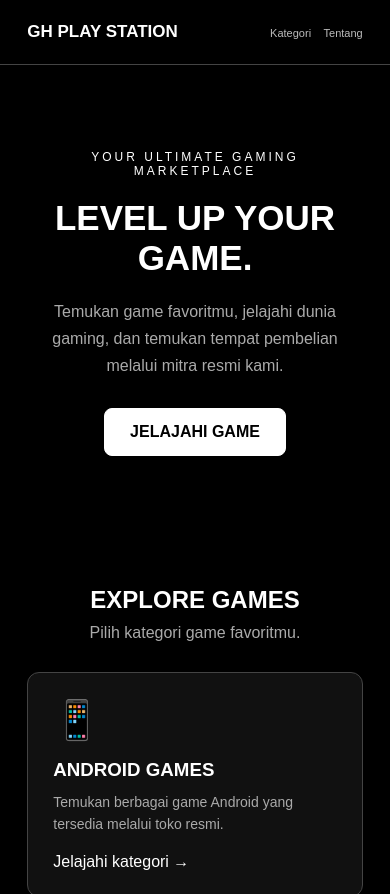
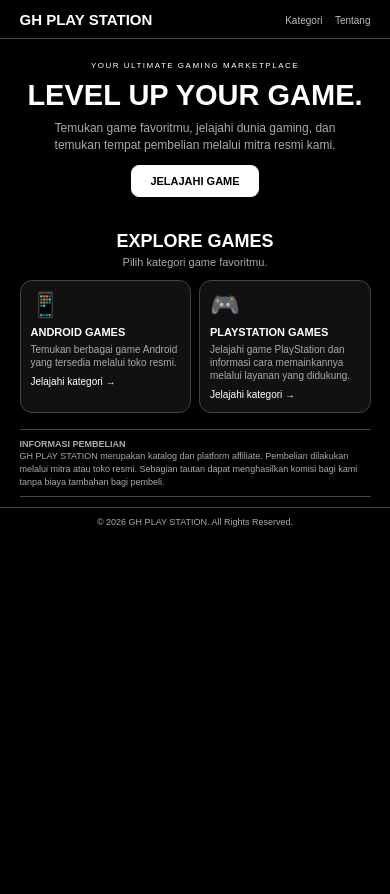
Before and after one commit to iikgea719-ctrl/gamehub-mobile, a plain HTML site: page index.html in a window 390 px wide. Shown: the top 894 px of the page. After the commit the page ends 844 px from the top, so only its background shows below. Drawn offline with Linux system fonts and the light colour scheme.

Commit message:
Update index.html

```diff
--- a/index.html
+++ b/index.html
@@ -116,6 +116,123 @@ footer {
   border-radius: 12px;
 }
 
+/* GH PLAY STATION - ONE SCREEN MOBILE */
+
+@media (max-width: 600px) {
+  header {
+    padding: 10px 5%;
+  }
+
+  .logo {
+    font-size: 15px;
+  }
+
+  nav a {
+    font-size: 10px;
+  }
+
+  .hero {
+    padding: 22px 5% 18px;
+  }
+
+  .tag {
+    font-size: 8px;
+    letter-spacing: 1.5px;
+  }
+
+  h1 {
+    font-size: 29px;
+    margin: 10px 0;
+    line-height: 1.05;
+  }
+
+  .hero p {
+    font-size: 12px;
+    line-height: 1.35;
+    max-width: 310px;
+  }
+
+  .btn {
+    margin-top: 12px;
+    padding: 9px 18px;
+    font-size: 11px;
+  }
+
+  section {
+    padding: 16px 5%;
+  }
+
+  .section-title {
+    margin-bottom: 12px;
+  }
+
+  .section-title h2 {
+    font-size: 18px;
+  }
+
+  .section-title p {
+    font-size: 11px;
+    margin-top: 4px;
+  }
+
+  .cards {
+    grid-template-columns: repeat(2, minmax(0, 1fr));
+    gap: 8px;
+  }
+
+  .card {
+    padding: 10px;
+  }
+
+  .card .emoji {
+    font-size: 24px;
+  }
+
+  .card h3 {
+    font-size: 11px;
+    margin: 7px 0 5px;
+  }
+
+  .card p {
+    font-size: 10px;
+    line-height: 1.3;
+  }
+
+  .card a {
+    font-size: 10px;
+    margin-top: 7px;
+  }
+
+  .notice {
+    margin: 0 5% 10px;
+    padding: 8px 0;
+    font-size: 9px;
+    line-height: 1.4;
+  }
+
+  footer {
+    padding: 9px 5%;
+    font-size: 9px;
+  }
+}
+
+/* Compact untuk layar HP yang lebih pendek */
+@media (max-width: 600px) and (max-height: 750px) {
+  .hero {
+    padding-top: 15px;
+    padding-bottom: 12px;
+  }
+
+  section {
+    padding-top: 12px;
+    padding-bottom: 12px;
+  }
+
+  .notice {
+    margin-bottom: 7px;
+  }
+}
+
 </style>
 </head>
 <body>
```
